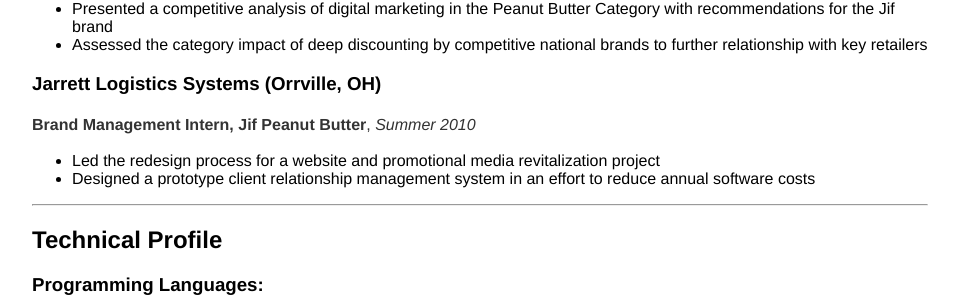
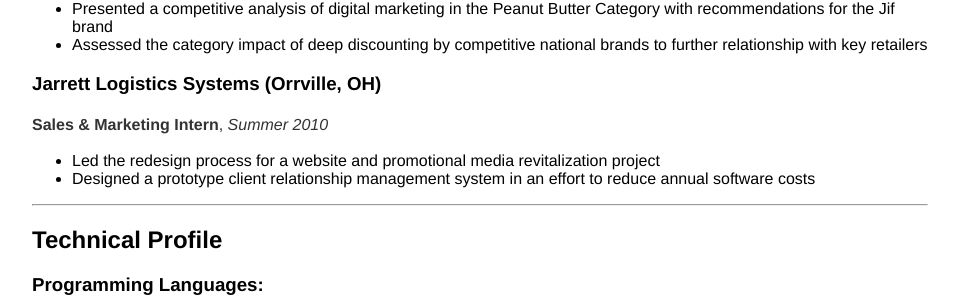
Before and after one commit to MatthewBrower/matthewbrower.github.io, a Jekyll site: the page built from resume/index.md, in a window 1280 px wide. Shown: the part 982-1290 px from the top of the page, without its empty margins (160-1119 px from the left). Built offline with Jekyll 4.4.1, drawn with Linux system fonts in a browser that asks for light colours.

Commit message:
Update index.md

```diff
--- a/resume/index.md
+++ b/resume/index.md
@@ -49,7 +49,7 @@
 - Assessed the category impact of deep discounting by competitive national brands to further relationship with key retailers
 
 ### Jarrett Logistics Systems (Orrville, OH)
-__Brand Management Intern, Jif Peanut Butter__, _Summer 2010_
+__Sales & Marketing Intern__, _Summer 2010_
 
 - Led the redesign process for a website and promotional media revitalization project
 - Designed a prototype client relationship management system in an effort to reduce annual software costs
```
